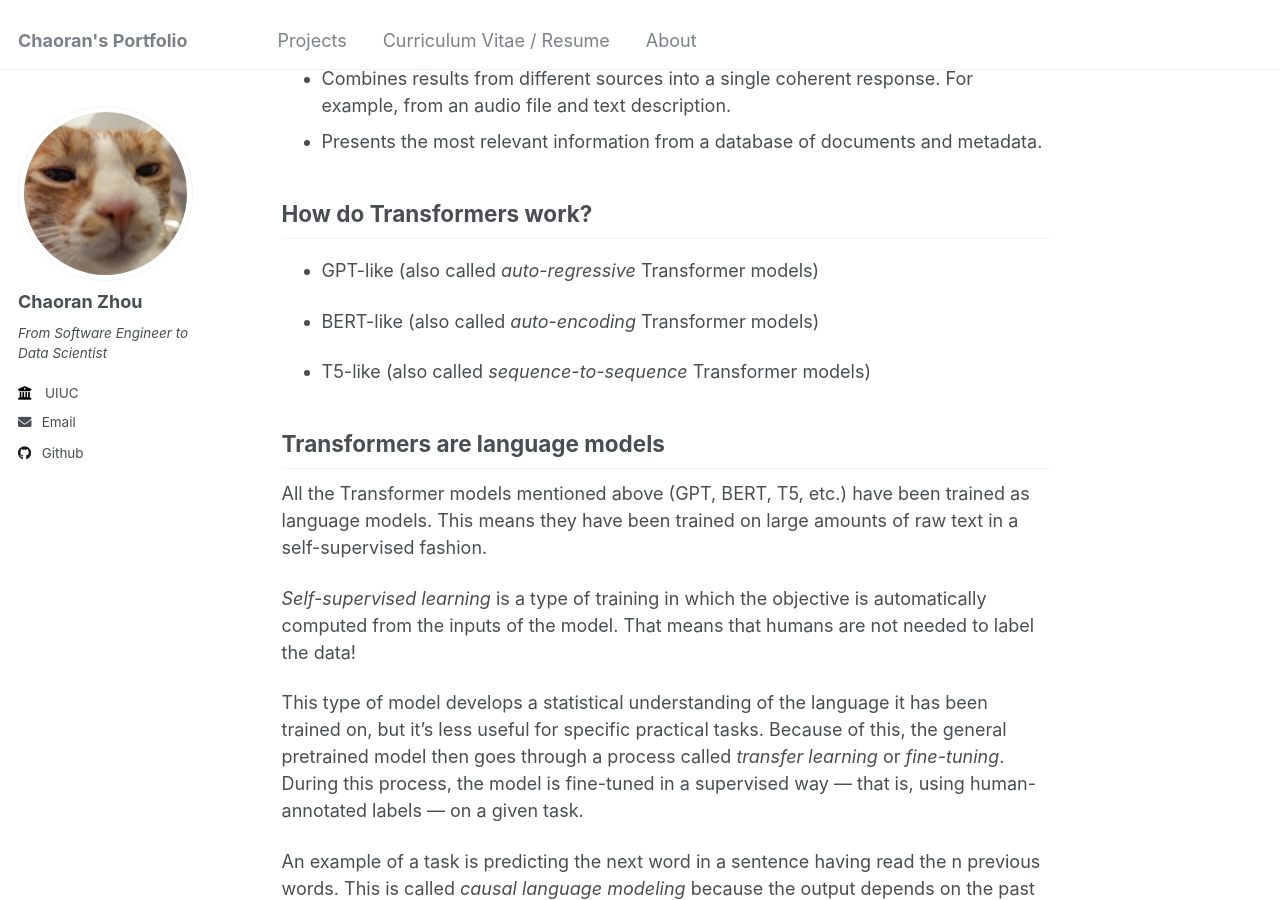
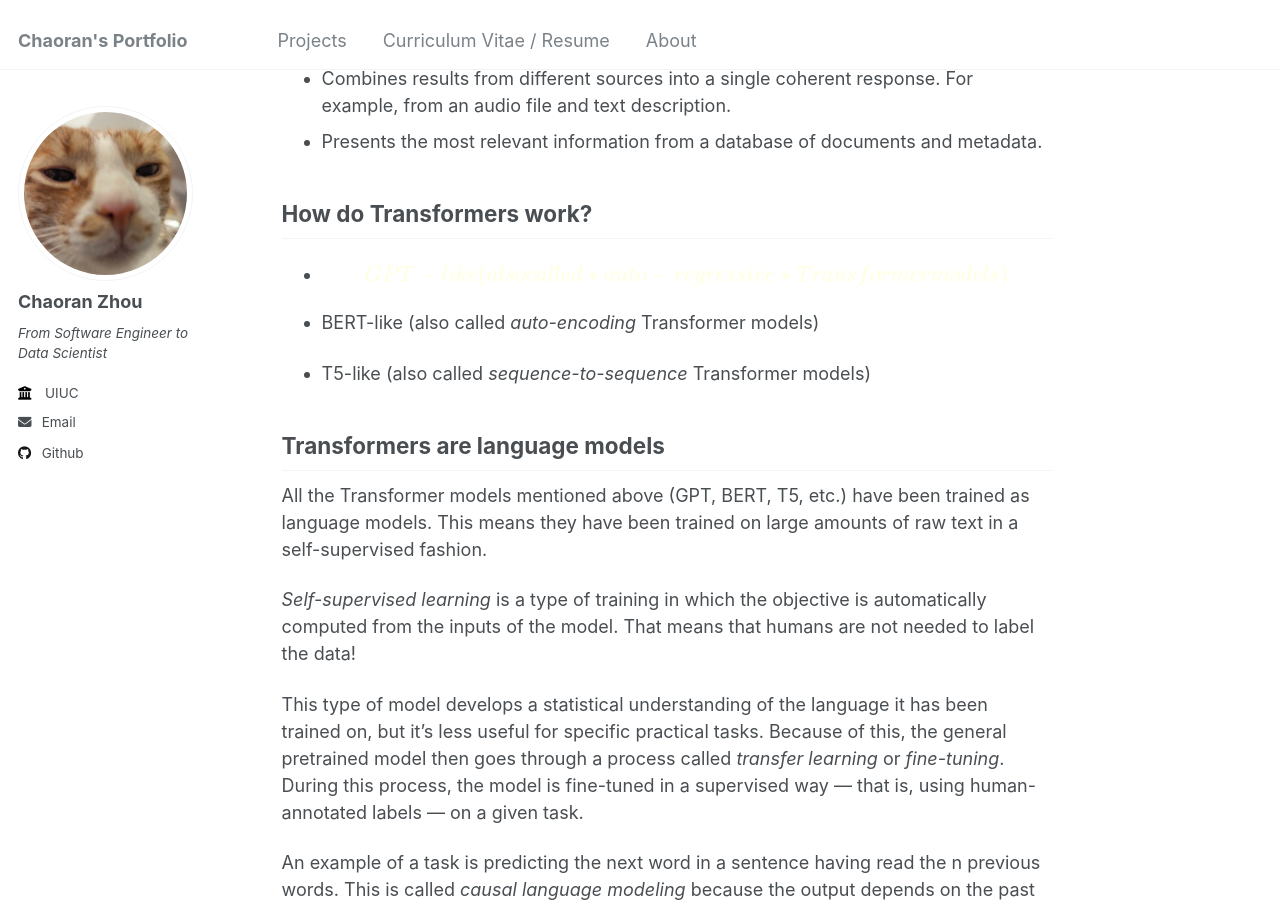
Before and after one commit to ranranrunforit/ranranrunforit.github.io, a Jekyll site: the page built from _projects/project-15.md, in a window 1280 px wide and 900 px high, scrolled down 10402 px. Built offline with Jekyll 4.4.1, drawn with Linux system fonts in a browser that asks for light colours.

Commit message:
Update project-15.md

```diff
--- a/_projects/project-15.md
+++ b/_projects/project-15.md
@@ -354,7 +354,7 @@
 
 ## How do Transformers work?
 
-- GPT-like (also called *auto-regressive* Transformer models)
+- $${\color{lightyellow}GPT-like (also called *auto-regressive* Transformer models)}$$
 
 - BERT-like (also called *auto-encoding* Transformer models)
 
```
